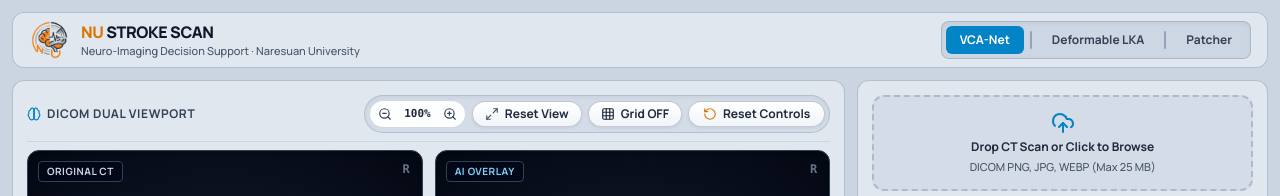
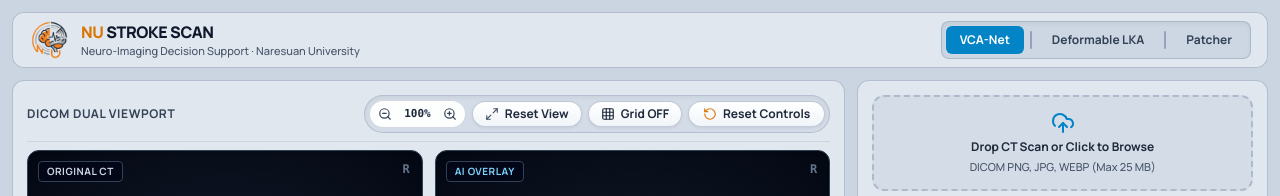
Before and after one commit to Cell1991/nu-stroke-scan, a Next.js app in the folder frontend/: page / in a window 1280 px wide. Shown: the top 196 px of the page. Built offline with nearby package versions, Linux system fonts and the light colour scheme.

Commit message:
UI: remove brain icon from DICOM Dual Viewport title header

```diff
--- a/frontend/src/app/page.tsx
+++ b/frontend/src/app/page.tsx
@@ -648,8 +648,7 @@ be verified by a certified healthcare professional.
 
             {/* Viewport Top Bar with Zoom, Reset Scale, Grid Toggle & Reset All */}
             <div className="flex items-center justify-between pb-2 mb-2 border-b border-slate-300 shrink-0">
-              <span className="text-xs font-bold uppercase tracking-wider text-slate-700 flex items-center gap-1.5">
-                <Brain className="h-3.5 w-3.5 text-sky-600" />
+              <span className="text-xs font-bold uppercase tracking-wider text-slate-700">
                 DICOM Dual Viewport
               </span>
 
```
